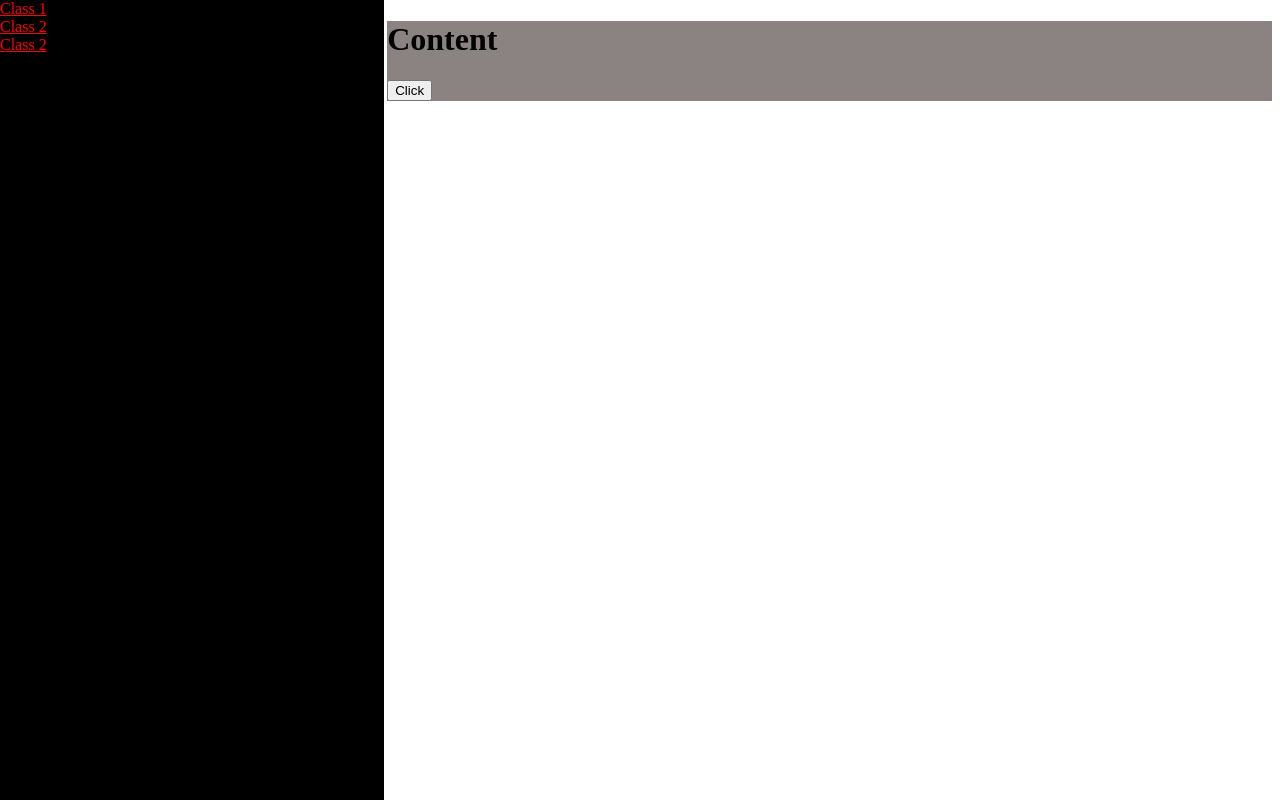
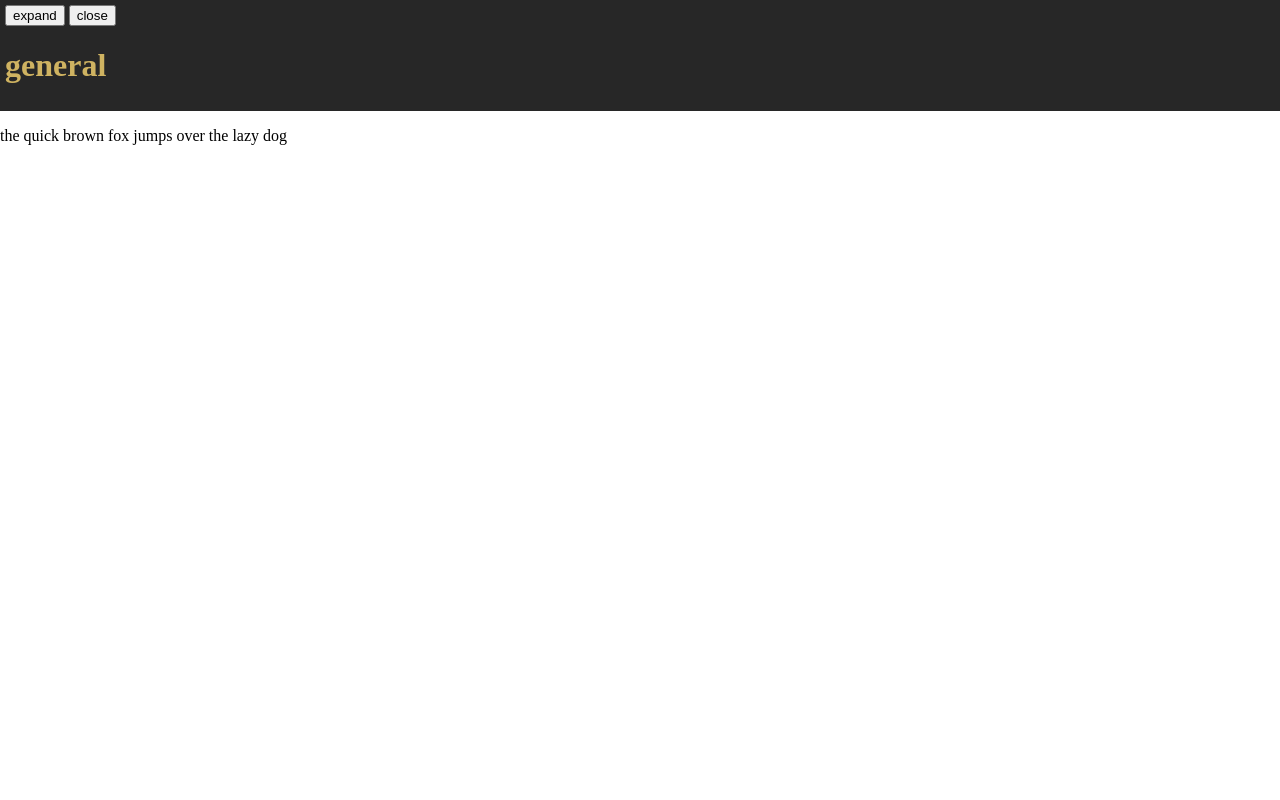
Before and after one commit to jzc/doubleproductivity, a Flask app: page / in a window 1280 px wide. Run offline with Flask 2, Linux system fonts and the light colour scheme; some libraries are stand-ins or nearby versions.

Commit message:
style changes

```diff
--- a/app/static/main.js
+++ b/app/static/main.js
@@ -1,6 +1,12 @@
-document.getElementById("expand").onclick = expand
+document.getElementById("expand").onclick = expand;
+document.getElementById("close").onclick = close;
+
+let navbarWidth = "175px";
 
 function expand() {
-    document.getElementById("sidebar").style.width="0%";
-    document.getElementById("content").style.marginLeft="0%";
+    document.getElementById("main").style.marginLeft=navbarWidth;
 }
+
+function close() {
+    document.getElementById("main").style.marginLeft="0%";
+}
--- a/app/static/style.css
+++ b/app/static/style.css
@@ -1,21 +1,40 @@
 #sidebar {
     height: 100%;
-    width: 30%;
-    background-color: black;
+    width: 175px;
+    background-color:  #ececec;
     position: fixed;
+    overflow: hidden;
     top: 0;
     left: 0;
-    transition: width .25s
+    /* transition: widsth .5s */
 }
 
 #sidebar a {
+    text-align: center;
     color: red;
     display: block;
+    white-space: nowrap;
+    margin-left: 10px;
 }
 
-#content {
-    background-color: #8b8282;
+#main {
+    background-color: white;
+    height: 100%;
+    width: 100%;
+    position: absolute;
+    top: 0;
+    left: 0;
     z-index: 1;
     transition: margin-left .5s;
-    margin-left: 30%;
+    /* margin-left: 30%; */
 }
+
+#header {
+    color: #cfb361;
+    background-color:#272727;
+    padding:5px;
+}
+/*
+html, body {
+    height: 100vh;
+} */
--- a/app/templates/base.html
+++ b/app/templates/base.html
@@ -15,14 +15,20 @@
   <body>
 
     <nav id="sidebar">
-        <a href="#">Class 1</a>
-        <a href="#">Class 2</a>
-        <a href="#">Class 2</a>
+        <a href="#">CSCI 3308</a>
+        <a href="#">CSCI 3104</a>
+        <a href="#">CSCI 2824</a>
     </nav>
 
-    <div id="content">
-        <h1>Content</h1>
-        <button id="expand">Click</button>
+    <div id="main">
+        <div id="header">
+          <button id="expand">expand</button>
+          <button id="close">close</button>
+          <h1>general</h1>
+        </div>
+        <div id="content">
+          <p>the quick brown fox jumps over the lazy dog</p>
+        </div>
     </div>
 
     {% block content %}
```
